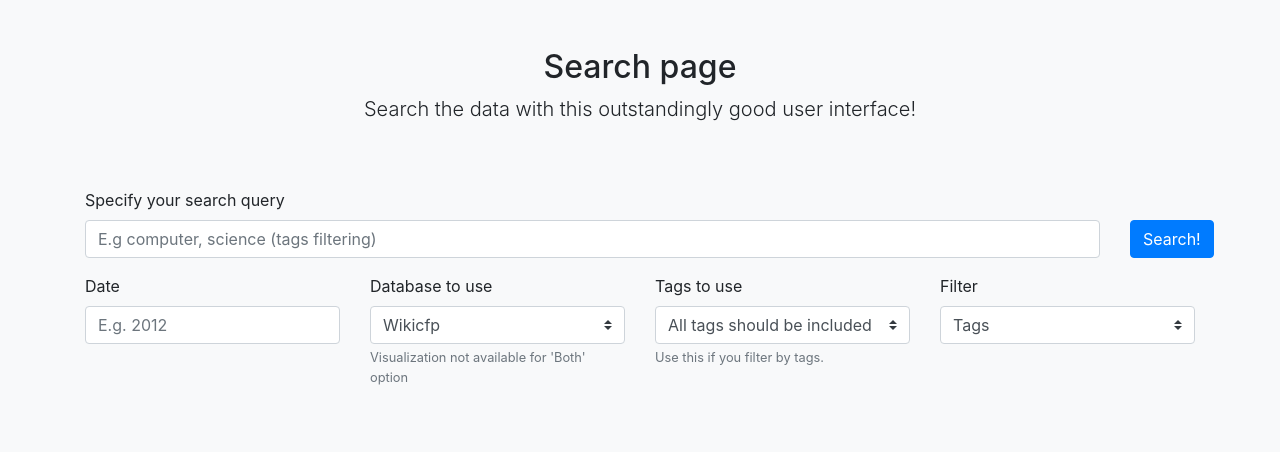
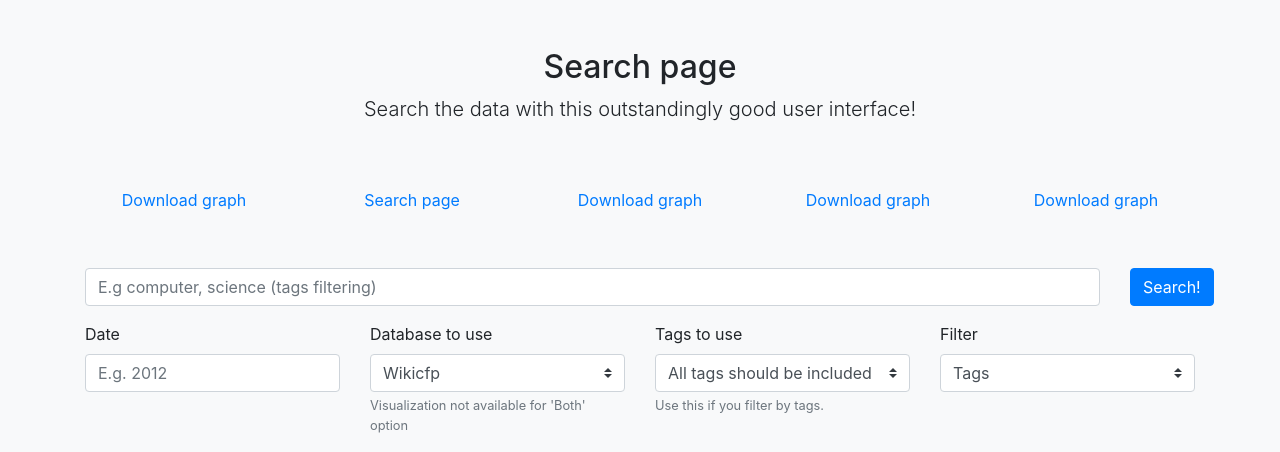
Before and after one commit to 30mb1/conference-scrapper, a Django app: page / in a window 1280 px wide. Shown: the top 452 px of the page. Run offline with Django 3.2, Linux system fonts and the light colour scheme; data that the repository does not hold is empty; some libraries are stand-ins or nearby versions.

Commit message:
Search page update
- Added the same menu

```diff
--- a/conference_scrapper/templates/search.html
+++ b/conference_scrapper/templates/search.html
@@ -22,11 +22,19 @@
     </div>
     <!-- Header end -->
 
+    <div class="row text-center mb-4">
+      <div class="col"><a href="#">Download graph</a></div>
+      <div class="col"><a href="#">Search page</a></div>
+      <div class="col"><a href="#">Download graph</a></div>
+      <div class="col"><a href="#">Download graph</a></div>
+      <div class="col"><a href="#">Download graph</a></div>
+    </div>
+
     <!-- Search form -->
     <form action="/">
       <div class="row form-group">
         <div class="col-11">
-          <label for="search">Specify your search query</label>
+          <label for="search">&nbsp;</label>
           <input type="text" class="form-control" id="search" placeholder="E.g computer, science (tags filtering)" name="query">
         </div>
 
```
